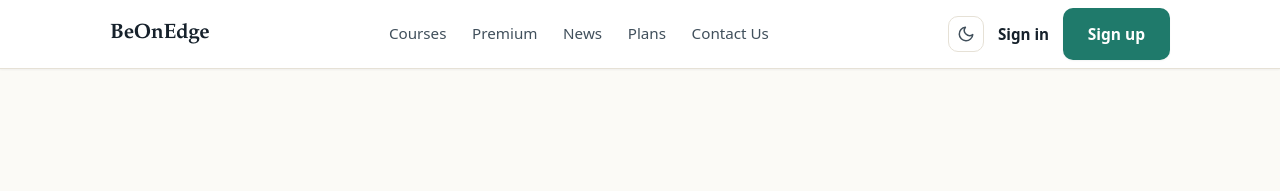
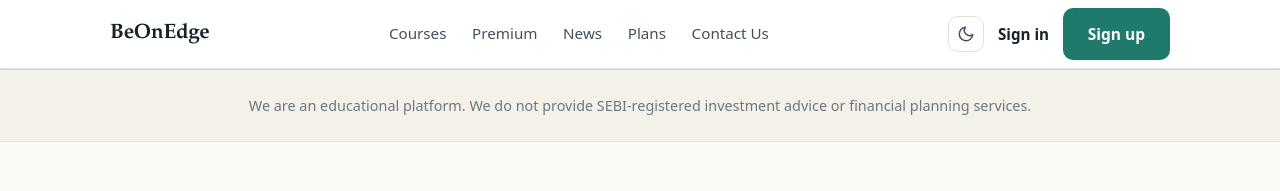
Before and after one commit to Prakash2571/boe_landing, a Next.js app: page /courses in a window 1280 px wide. Shown: the top 191 px of the page. Built offline with nearby package versions, Linux system fonts and the light colour scheme.

Commit message:
Add educational disclaimer band to top of courses page

```diff
--- a/src/app/courses/page.tsx
+++ b/src/app/courses/page.tsx
@@ -93,6 +93,14 @@ export default function CoursesPage() {
     <>
       <Nav />
       <main>
+        <section className="disclaimer-band" aria-label="Educational disclaimer">
+          <div className="container">
+            <p className="disclaimer-band__text">
+              We are an educational platform. We do not provide SEBI-registered
+              investment advice or financial planning services.
+            </p>
+          </div>
+        </section>
         <section className="section">
           <div className="container">
             <div className="section__head">
```
